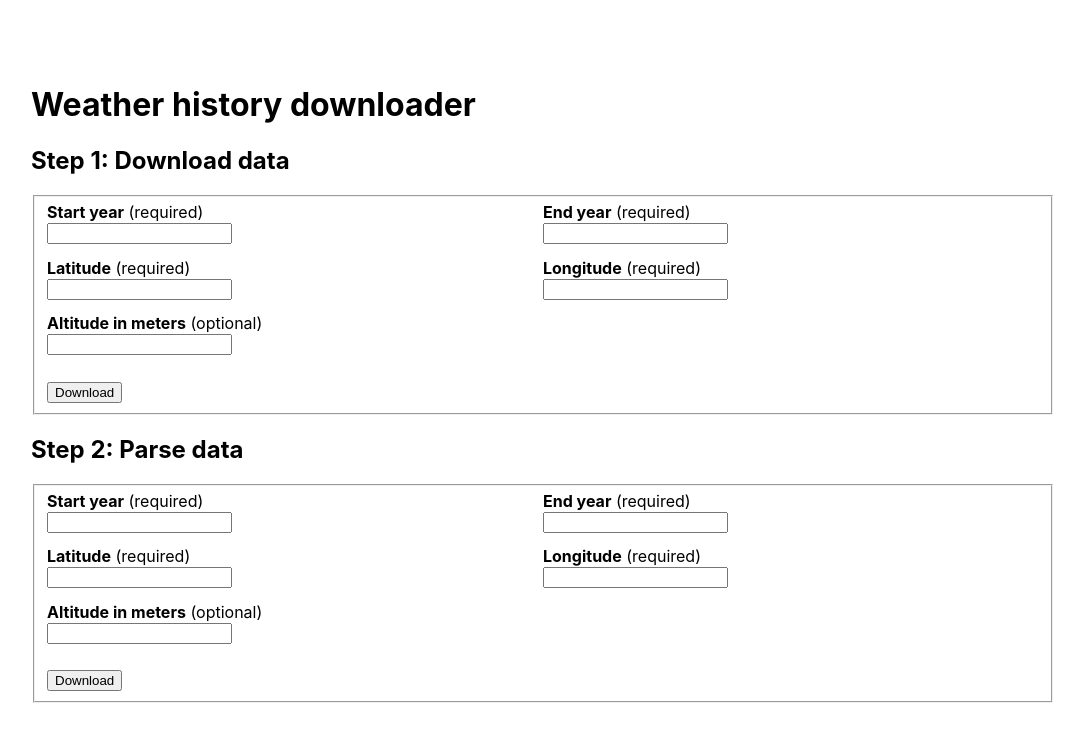
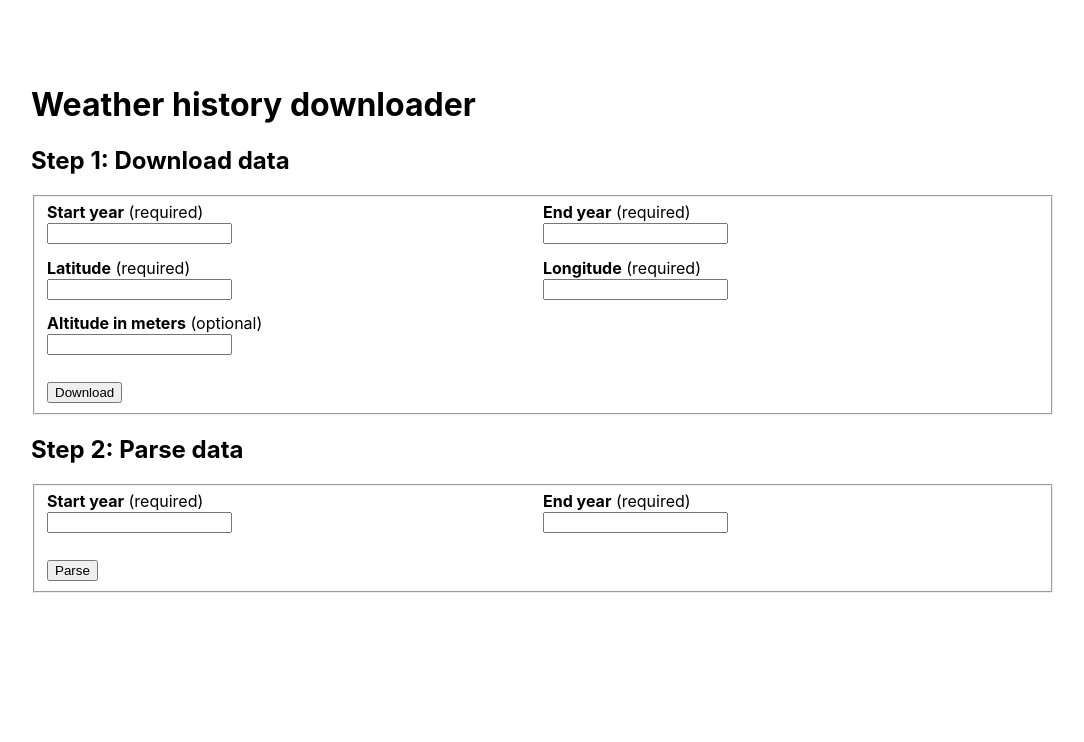
Before and after one commit to vdavid/wedding-weather-history-downloader, a Next.js app: page / in a window 1280 px wide. Shown: the top 742 px of the page, without its empty margins (97-1181 px from the left). Built offline with nearby package versions, Linux system fonts and the light colour scheme.

Commit message:
- Extracted input component to clean the code and to fix ID clash.

```diff
--- /dev/null
+++ b/src/components/SavedInputWithLabel.tsx
@@ -0,0 +1,33 @@
+import React, {useEffect} from 'react';
+
+interface PropsType {
+    id: string,
+    label: string,
+    isRequired: boolean,
+    maxLength?: number;
+    value?: string;
+    onChange: (event: React.ChangeEvent<HTMLInputElement>) => void;
+}
+
+export default function SavedInputWithLabel(props: PropsType) {
+    const [value, setValue] = React.useState<string>('');
+
+    useEffect(() => {
+        const newValue = localStorage.getItem(props.id) || '';
+        setValue(newValue);
+        // @ts-ignore Duck typing this change event for now.
+        handleOnChange({target: {value: newValue}});
+    }, []);
+
+    return <div>
+        <label htmlFor={props.id}><strong>{props.label}</strong> ({props.isRequired ? 'required': 'optional'})</label>
+        <input type="text" id={props.id} maxLength={props.maxLength} value={value} onChange={handleOnChange}/>
+    </div>;
+
+    function handleOnChange(event: React.ChangeEvent<HTMLInputElement>) {
+        localStorage.setItem(props.id, event.target.value);
+        setValue(event.target.value);
+        props.onChange(event);
+    }
+
+}
--- a/src/pages/index.tsx
+++ b/src/pages/index.tsx
@@ -1,26 +1,17 @@
 import type {NextPage} from 'next';
 import Head from 'next/head';
 import styles from '../../styles/Home.module.css';
-import {ChangeEvent, Dispatch, MouseEvent, SetStateAction, useEffect, useState} from 'react';
+import {MouseEvent, useState} from 'react';
+import SavedInputWithLabel from '../components/SavedInputWithLabel';
 
-type StateValueAndSetter = [string | undefined, Dispatch<SetStateAction<string | undefined>>];
 const Home: NextPage = () => {
-    const step1State: { [key: string]: StateValueAndSetter } = {
-        startYear: useState(),
-        endYear: useState(),
-        latitude: useState(),
-        longitude: useState(),
-        altitudeInMeters: useState(),
-    };
-
-    useEffect(() => {
-        step1State.startYear[1](localStorage.getItem('startYear') || undefined);
-        step1State.endYear[1](localStorage.getItem('endYear') || undefined);
-        step1State.latitude[1](localStorage.getItem('latitude') || undefined);
-        step1State.longitude[1](localStorage.getItem('longitude') || undefined);
-        step1State.altitudeInMeters[1](localStorage.getItem('altitudeInMeters') || undefined);
-    }, []);
-
+    const [step1StartYear, setStep1StartYear] = useState<string>();
+    const [step1EndYear, setStep1EndYear] = useState<string>();
+    const [step1Latitude, setStep1Latitude] = useState<string>();
+    const [step1Longitude, setStep1Longitude] = useState<string>();
+    const [step1AltitudeInMeters, setStep1AltitudeInMeters] = useState<string>();
+    const [step2StartYear, setStep2StartYear] = useState<string>();
+    const [step2EndYear, setStep2EndYear] = useState<string>();
 
     return (
         <div className={styles.container}>
@@ -36,26 +27,11 @@ const Home: NextPage = () => {
                     <h2>Step 1: Download data</h2>
                     <fieldset>
                         <div className={styles.grid}>
-                            <div>
-                                <label htmlFor="startYear"><strong>Start year</strong> (required)</label>
-                                <input type="text" id="startYear" maxLength={4} value={step1State.startYear[0]} onChange={saveData}/>
-                            </div>
-                            <div>
-                                <label htmlFor="endYear"><strong>End year</strong> (required)</label>
-                                <input type="text" id="endYear" maxLength={4} value={step1State.endYear[0]} onChange={saveData}/>
-                            </div>
-                            <div>
-                                <label htmlFor="latitude"><strong>Latitude</strong> (required)</label>
-                                <input type="text" id="latitude" step="any" value={step1State.latitude[0]} onChange={saveData}/>
-                            </div>
-                            <div>
-                                <label htmlFor="longitude"><strong>Longitude</strong> (required)</label>
-                                <input type="text" id="longitude" step="any" value={step1State.longitude[0]} onChange={saveData}/>
-                            </div>
-                            <div>
-                                <label htmlFor="altitudeInMeters"><strong>Altitude in meters</strong> (optional)</label>
-                                <input type="text" id="altitudeInMeters" maxLength={4} value={step1State.altitudeInMeters[0]} onChange={saveData}/>
-                            </div>
+                            <SavedInputWithLabel id='step1StartYear' label='Start year' isRequired={true} maxLength={4} onChange={(event) => setStep1StartYear(event.target.value)} />
+                            <SavedInputWithLabel id='step1EndYear' label='End year' isRequired={true} maxLength={4} onChange={(event) => setStep1EndYear(event.target.value)} />
+                            <SavedInputWithLabel id='step1Latitude' label='Latitude' isRequired={true} onChange={(event) => setStep1Latitude(event.target.value)} />
+                            <SavedInputWithLabel id='step1Longitude' label='Longitude' isRequired={true} onChange={(event) => setStep1Longitude(event.target.value)} />
+                            <SavedInputWithLabel id='step1AltitudeInMeters' label='Altitude in meters' isRequired={false} maxLength={4} onChange={(event) => setStep1AltitudeInMeters(event.target.value)} />
                         </div>
                         <button onClick={startDownload}>Download</button>
                     </fieldset>
@@ -65,40 +41,16 @@ const Home: NextPage = () => {
                     <h2>Step 2: Parse data</h2>
                     <fieldset>
                         <div className={styles.grid}>
-                            <div>
-                                <label htmlFor="startYear"><strong>Start year</strong> (required)</label>
-                                <input type="text" id="startYear" maxLength={4} value={step1State.startYear[0]} onChange={saveData}/>
-                            </div>
-                            <div>
-                                <label htmlFor="endYear"><strong>End year</strong> (required)</label>
-                                <input type="text" id="endYear" maxLength={4} value={step1State.endYear[0]} onChange={saveData}/>
-                            </div>
-                            <div>
-                                <label htmlFor="latitude"><strong>Latitude</strong> (required)</label>
-                                <input type="text" id="latitude" step="any" value={step1State.latitude[0]} onChange={saveData}/>
-                            </div>
-                            <div>
-                                <label htmlFor="longitude"><strong>Longitude</strong> (required)</label>
-                                <input type="text" id="longitude" step="any" value={step1State.longitude[0]} onChange={saveData}/>
-                            </div>
-                            <div>
-                                <label htmlFor="altitudeInMeters"><strong>Altitude in meters</strong> (optional)</label>
-                                <input type="text" id="altitudeInMeters" maxLength={4} value={step1State.altitudeInMeters[0]} onChange={saveData}/>
-                            </div>
+                            <SavedInputWithLabel id='step2StartYear' label='Start year' isRequired={true} maxLength={4} onChange={(event) => setStep2StartYear(event.target.value)} />
+                            <SavedInputWithLabel id='step2EndYear' label='End year' isRequired={true} maxLength={4} onChange={(event) => setStep2EndYear(event.target.value)} />
                         </div>
-                        <button onClick={startDownload}>Download</button>
+                        <button onClick={startParsing}>Parse</button>
                     </fieldset>
+                    <div id="parsingStatus"/>
                 </section>
             </main>
         </div>
     );
-
-    function saveData(event: ChangeEvent<HTMLInputElement>) {
-        const newValue = event.target.value;
-        const fieldName = event.target.getAttribute('id') || 'default';
-        localStorage.setItem(fieldName, newValue);
-        step1State[fieldName][1](newValue);
-    }
 
     async function startDownload(event: MouseEvent<HTMLButtonElement>) {
         // @ts-ignore
@@ -110,11 +62,11 @@ const Home: NextPage = () => {
                 'Content-Type': 'application/json'
             },
             body: JSON.stringify({
-                startYear: step1State.startYear[0],
-                endYear: step1State.endYear[0],
-                latitude: step1State.latitude[0],
-                longitude: step1State.longitude[0],
-                altitudeInMeters: step1State.altitudeInMeters[0],
+                startYear: step1StartYear ? parseInt(step1StartYear) : undefined,
+                endYear: step1EndYear ? parseInt(step1EndYear) : undefined,
+                latitude: step1Latitude ? parseInt(step1Latitude) : undefined,
+                longitude: step1Longitude ? parseInt(step1Longitude) : undefined,
+                altitudeInMeters: step1AltitudeInMeters ? parseInt(step1AltitudeInMeters) : undefined,
             })
         });
         if (response.ok) {
@@ -130,6 +82,35 @@ const Home: NextPage = () => {
         // @ts-ignore
         event.target.disabled = false;
     }
+
+    async function startParsing(event: MouseEvent<HTMLButtonElement>) {
+        // @ts-ignore
+        event.target.disabled = true;
+        document.getElementById('parsingStatus')!.innerText = 'Parsing...';
+        const response = await fetch('/api/parse-point-hourly-data', {
+            method: 'POST',
+            headers: {
+                'Content-Type': 'application/json'
+            },
+            body: JSON.stringify({
+                startYear: step2StartYear ? parseInt(step2StartYear) : undefined,
+                endYear: step2EndYear ? parseInt(step2EndYear) : undefined,
+            })
+        });
+        if (response.ok) {
+            const responseObject = await response.json();
+            if (responseObject.success) {
+                document.getElementById('parsingStatus')!.innerText = responseObject.message;
+            } else {
+                document.getElementById('parsingStatus')!.innerText = 'Back-end error: ' + responseObject.message;
+            }
+        } else {
+            document.getElementById('parsingStatus')!.innerText = 'Communication error ' + response.status + ': ' + await response.text();
+            console.log(response);
+        }
+        // @ts-ignore
+        event.target.disabled = false;
+    }
 };
 
 export default Home;
```
